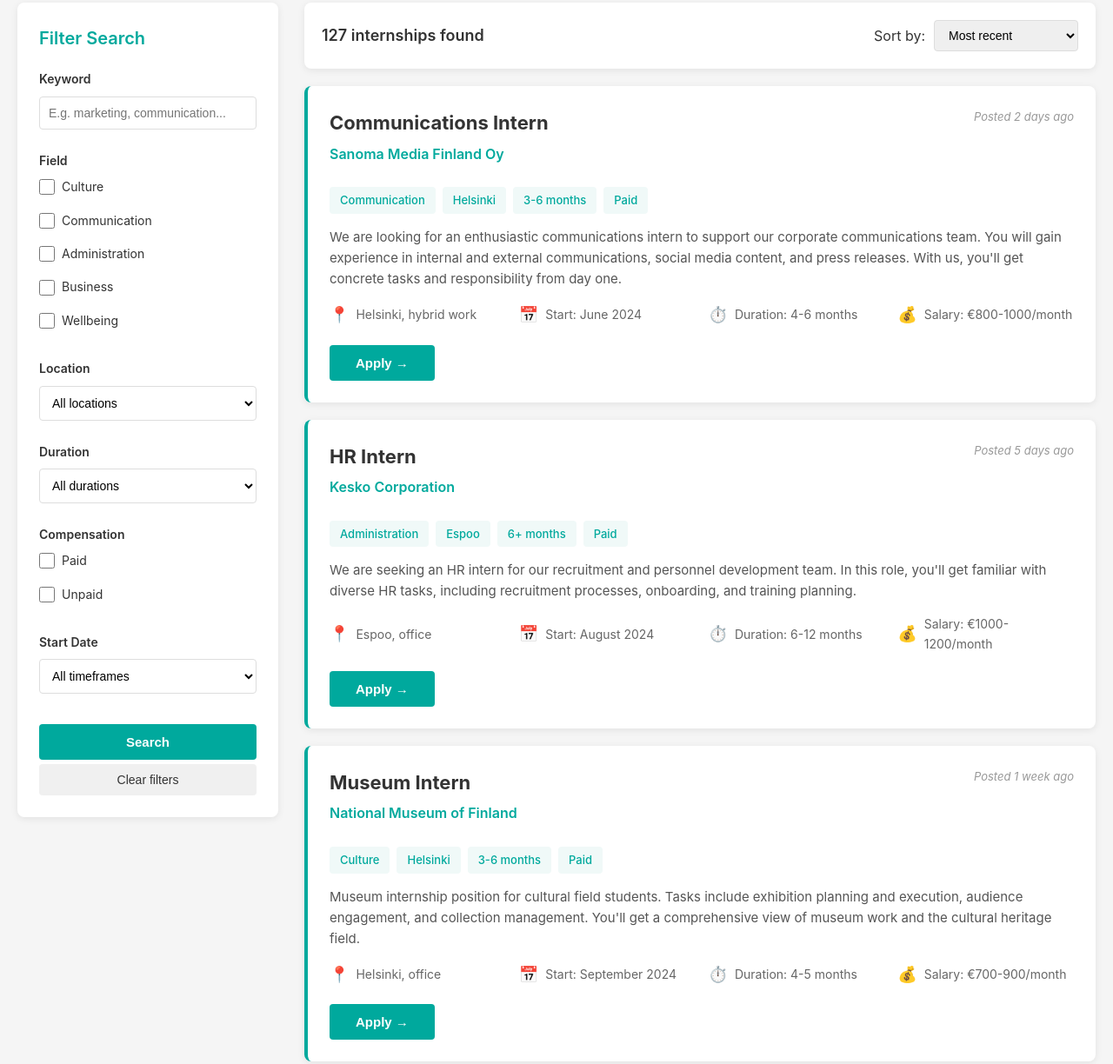
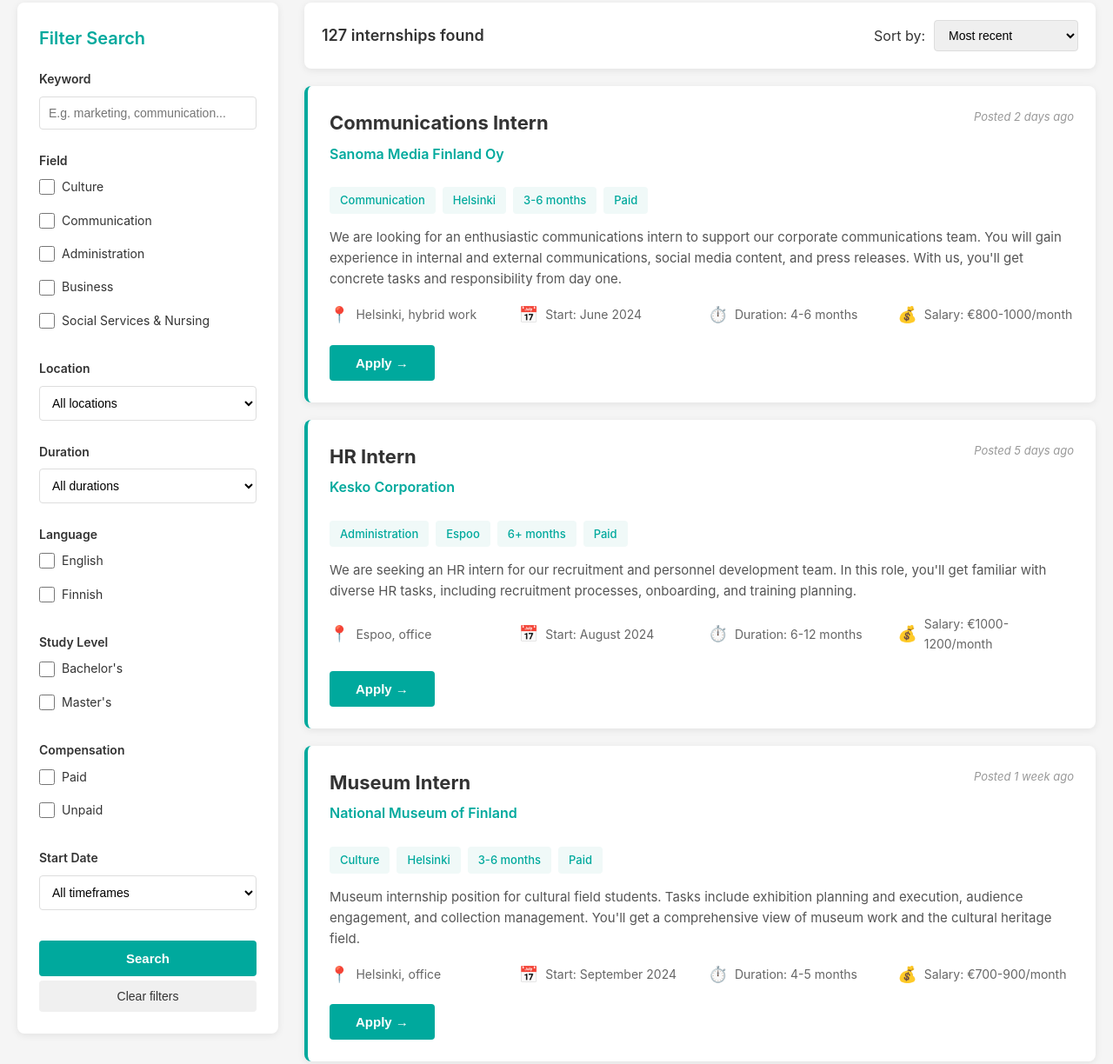
Before and after one commit to AlexYamnytsky/pages, a plain HTML site: page internship-search.html in a window 1280 px wide. Shown: the part 276-1500 px from the top of the page at 87% size. Drawn offline with Linux system fonts and the light colour scheme.

Commit message:
New filters added
Language, level of study, nursing

```diff
--- a/internship-search.html
+++ b/internship-search.html
@@ -355,7 +355,7 @@
                     <label><input type="checkbox"> Communication</label>
                     <label><input type="checkbox"> Administration</label>
                     <label><input type="checkbox"> Business</label>
-                    <label><input type="checkbox"> Wellbeing</label>
+                    <label><input type="checkbox"> Social Services & Nursing</label>
                 </div>
             </div>
 
@@ -381,6 +381,22 @@
                     <option value="3-6">3-6 months</option>
                     <option value="6+">Over 6 months</option>
                 </select>
+            </div>
+
+            <div class="filter-group">
+                <label>Language</label>
+                <div class="checkbox-group">
+                    <label><input type="checkbox"> English</label>
+                    <label><input type="checkbox"> Finnish</label>
+                </div>
+            </div>
+
+            <div class="filter-group">
+                <label>Study Level</label>
+                <div class="checkbox-group">
+                    <label><input type="checkbox"> Bachelor's</label>
+                    <label><input type="checkbox"> Master's</label>
+                </div>
             </div>
 
             <div class="filter-group">
@@ -598,7 +614,7 @@
                 </div>
 
                 <div class="internship-tags">
-                    <span class="tag">Wellbeing</span>
+                    <span class="tag">Social Services & Nursing</span>
                     <span class="tag">Tampere</span>
                     <span class="tag">6+ months</span>
                     <span class="tag">Paid</span>
```
